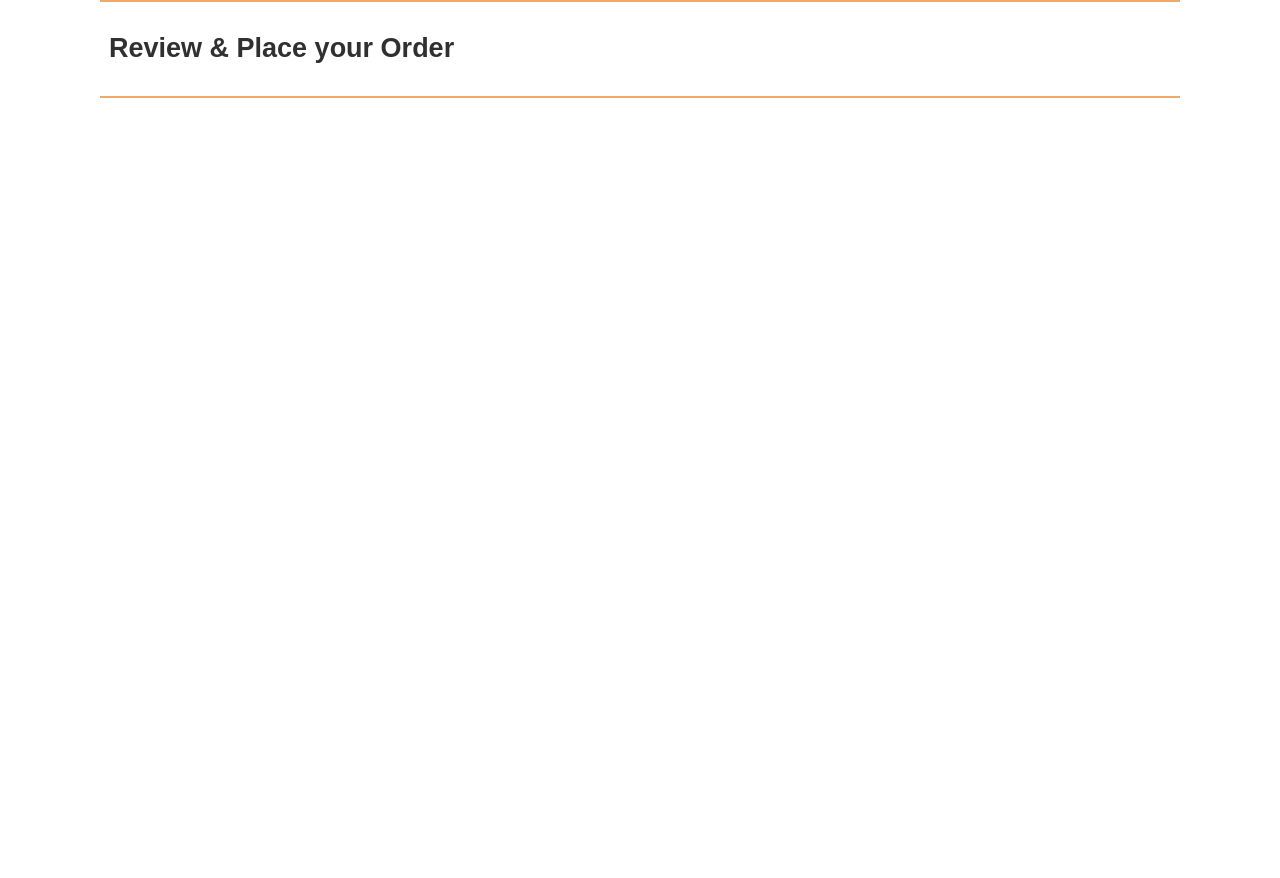
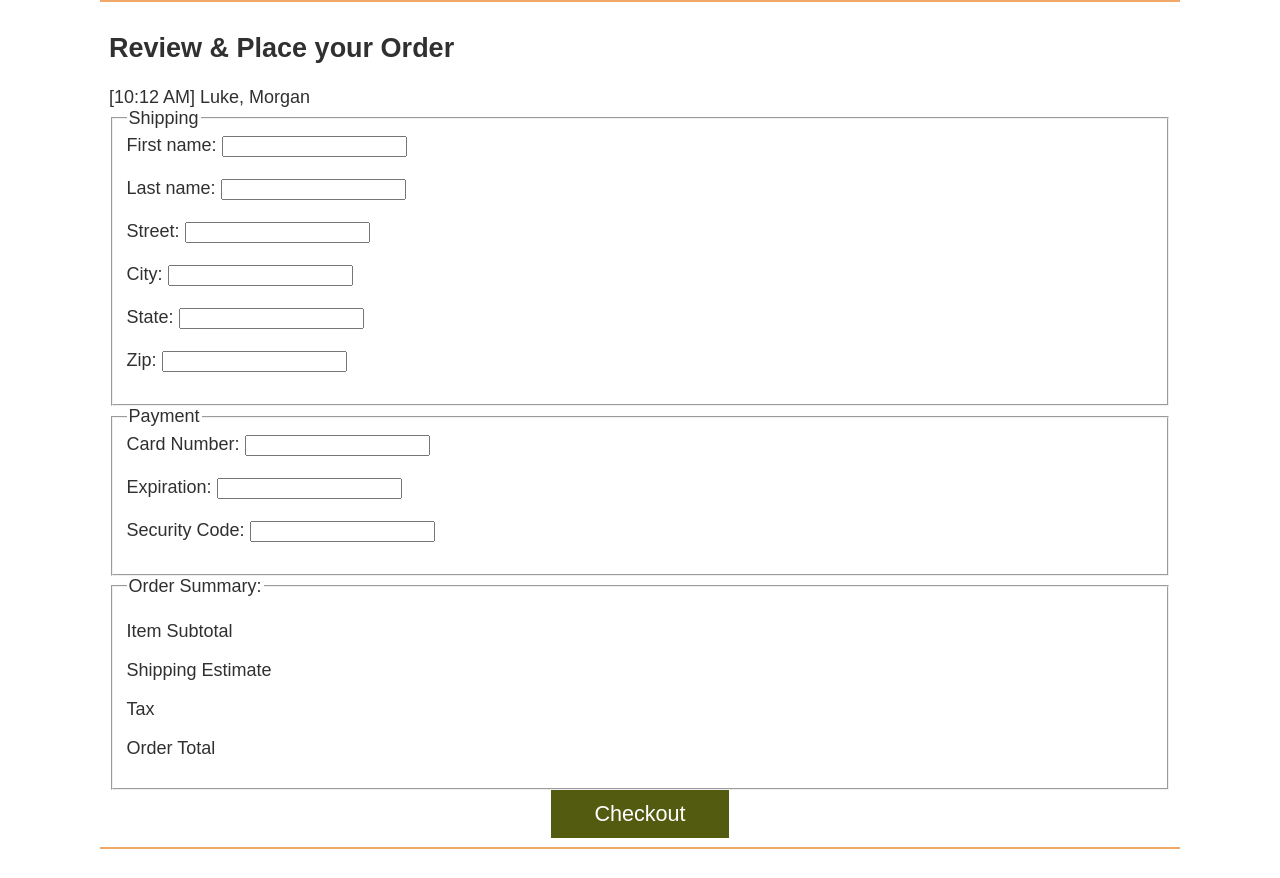
Before and after one commit to MorganLuke/team1, a website: page src/checkout/index.html in a window 1280 px wide. Before the commit the page ends 800 px from the top, so only its background shows below. Drawn offline with Linux system fonts and the light colour scheme; files that its build step writes are made by us from their sources.

Commit message:
created CheckoutProcess

```diff
--- a/src/checkout/index.html
+++ b/src/checkout/index.html
@@ -17,6 +17,47 @@
     <main class="divider">
       <section class="products">
         <h2>Review & Place your Order</h2>
+        <form class="checkout-form">
+          [10:12 AM] Luke, Morgan
+<form>
+ <fieldset>
+    <legend>Shipping</legend>
+    <label for="fname">First name:</label>
+    <input type="text" id="fname" name="fname"><br><br>
+    <label for="lname">Last name:</label>
+    <input type="text" id="lname" name="lname"><br><br>
+    <label for="street">Street:</label>
+    <input type="text"  name="street"><br><br>
+    <label for="city">City:</label>
+    <input type="text"  name="city"><br><br>
+    <label for="state">State:</label>
+    <input type="text"  name="state"><br><br>
+    <label for="zip">Zip:</label>
+    <input type="number" name="zip"><br><br>
+ </fieldset>
+ <fieldset>
+    <legend>Payment</legend>
+    <label for="cardNumber">Card Number:</label>
+    <input type="number"  name="card-number"><br><br>
+    <label for="expiration">Expiration:</label>
+    <input type="number" name="expiration"><br><br>
+    <label for="code">Security Code:</label>
+    <input type="number"  name="code"><br><br>
+
+ </fieldset>
+ <fieldset>
+    <legend>Order Summary:</legend>
+    <p>Item Subtotal<span id="numItems"></span></p>
+    <p><span id="subtotal"></span></p>
+    <p>Shipping Estimate</p>
+    <p><span id="shipping"></span></p>
+    <p>Tax</p>
+    <p><span id="tax"></span></p>
+    <p>Order Total</p>
+    <p><span id="orderTotal"></span></p>
+ </fieldset>
+ <button type="submit">Checkout</button>
+</form>
       </section>
     </main>
 
```
Also changed, not shown: src/cart/index.html (+1 -0 lines), src/js/CheckoutProcess.mjs (added, +53 -0 lines).
